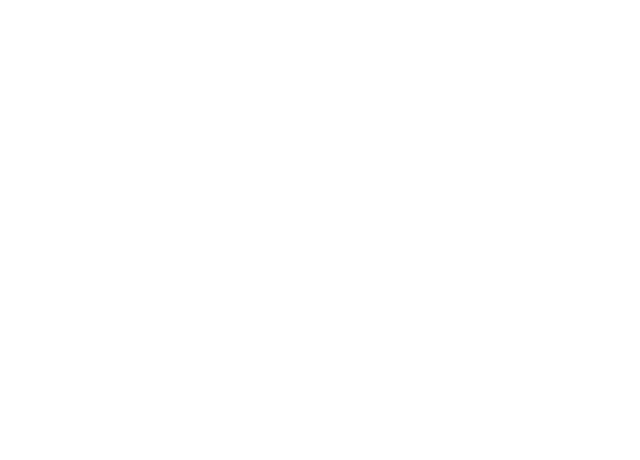
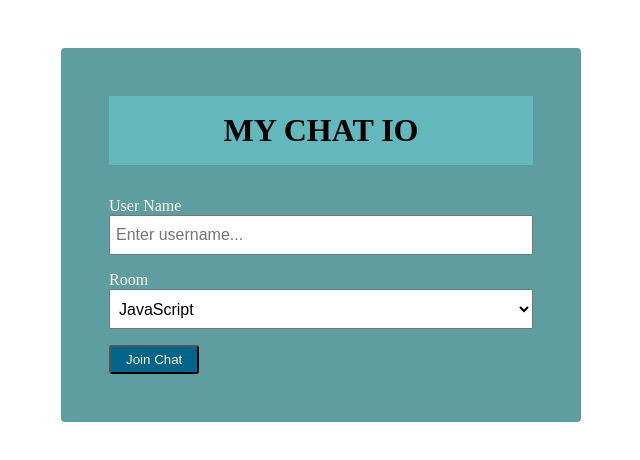
Before and after one commit to jerome0caruso/My-Chat-IO, a website: page public/index.html in a window 1280 px wide. Shown: the whole page, without its empty margins (319-959 px from the left). Drawn offline with Linux system fonts and the light colour scheme.

Commit message:
created html,css login in page

```diff
--- a/public/css/style.css
+++ b/public/css/style.css
@@ -0,0 +1,47 @@
+* {
+    box-sizing: border-box;
+    margin: 0;
+    padding: 0;
+}
+
+.login-container {
+    width: 60%;
+    max-width: 520px;
+    margin: 3rem auto;
+    height: auto;
+    padding: 3rem;
+    background-color: cadetblue;
+    border-radius: 4px;
+}
+
+.login-container header {
+    background-color: rgb(99, 184, 187);
+    padding: 1rem;
+    margin-bottom: 2rem;
+    text-align: center;
+}
+
+.inner-container {
+    color: rgb(252, 248, 232);
+    padding: 0rem;
+}
+
+label {
+    display: block;
+}
+
+.user-input, .chatroom {
+    font-size: 16px;
+	padding: 5px;
+	height: 40px;
+    margin-bottom: 1rem;
+    width: 100%;
+}
+
+.login-btn {
+    cursor: pointer;
+	padding: 5px 15px;
+    border-radius: 3px;
+    color: cornsilk;
+    background-color: rgb(0, 100, 139);
+}
--- a/public/index.html
+++ b/public/index.html
@@ -5,8 +5,36 @@
     <meta http-equiv="X-UA-Compatible" content="IE=edge">
     <meta name="viewport" content="width=device-width, initial-scale=1.0">
     <title>My Chat IO</title>
+    <link rel="stylesheet" href="css/style.css" />
 </head>
 <body>
+    <div class="login-container">
+        <header>
+            <h1>MY CHAT IO</h1>
+        </header>
+        <main class="inner-container">
+            <form action="chat.html">
+                <div class="input-container">
+                    <label for="chatroom">User Name</label>
+                    <input type="text" class="user-input" id="user-input" name="user-input" placeholder="Enter username..." required/>
+                </div>
+                <div class="select-container">
+                    <label for="chatroom">Room</label>
+						<select name="chatroom" id="chatroom" class="chatroom">
+							<option value="JavaScript">JavaScript</option>
+							<option value="Python">Python</option>
+							<option value="PHP">PHP</option>
+							<option value="C#">C#</option>
+							<option value="Ruby">Ruby</option>
+							<option value="Java">Java</option>
+						</select>
+                </div>
+                <div>
+                    <button type="submit" class="login-btn" id="login-btn">Join Chat</button>
+                </div>
 
+            </form>
+        </main>
+    </div>
 </body>
 </html>
```
